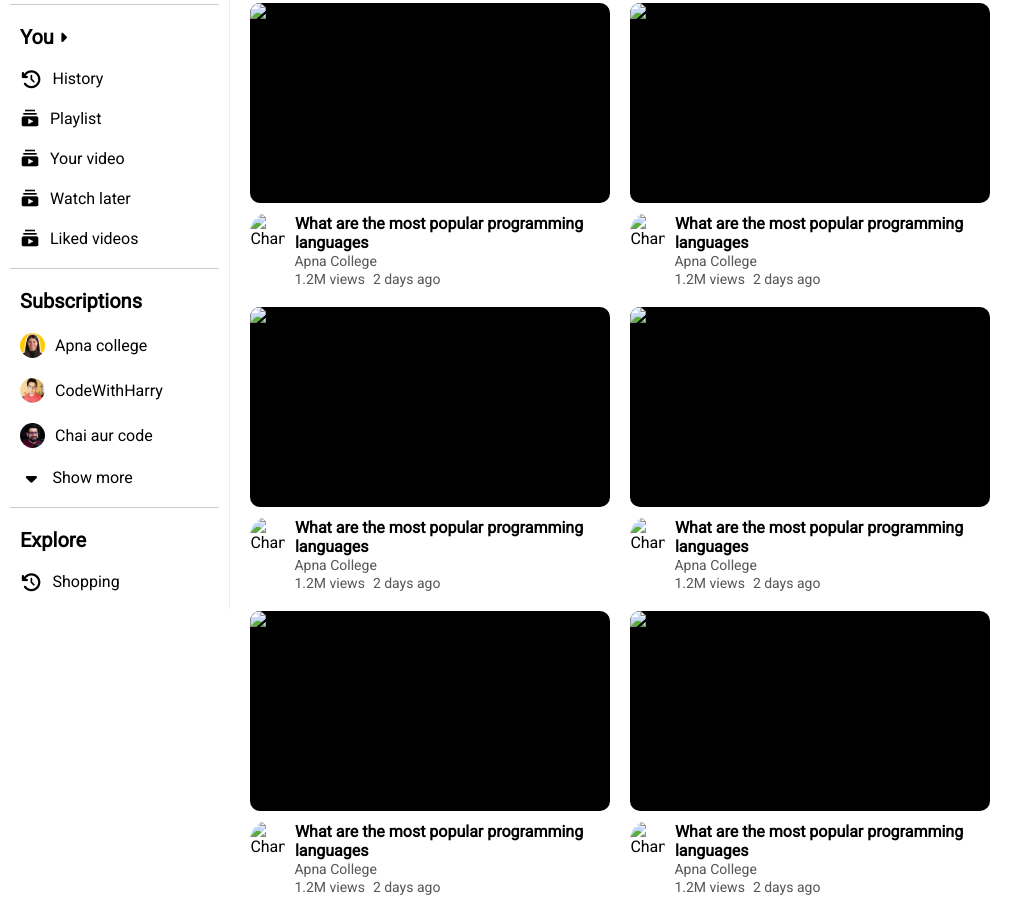
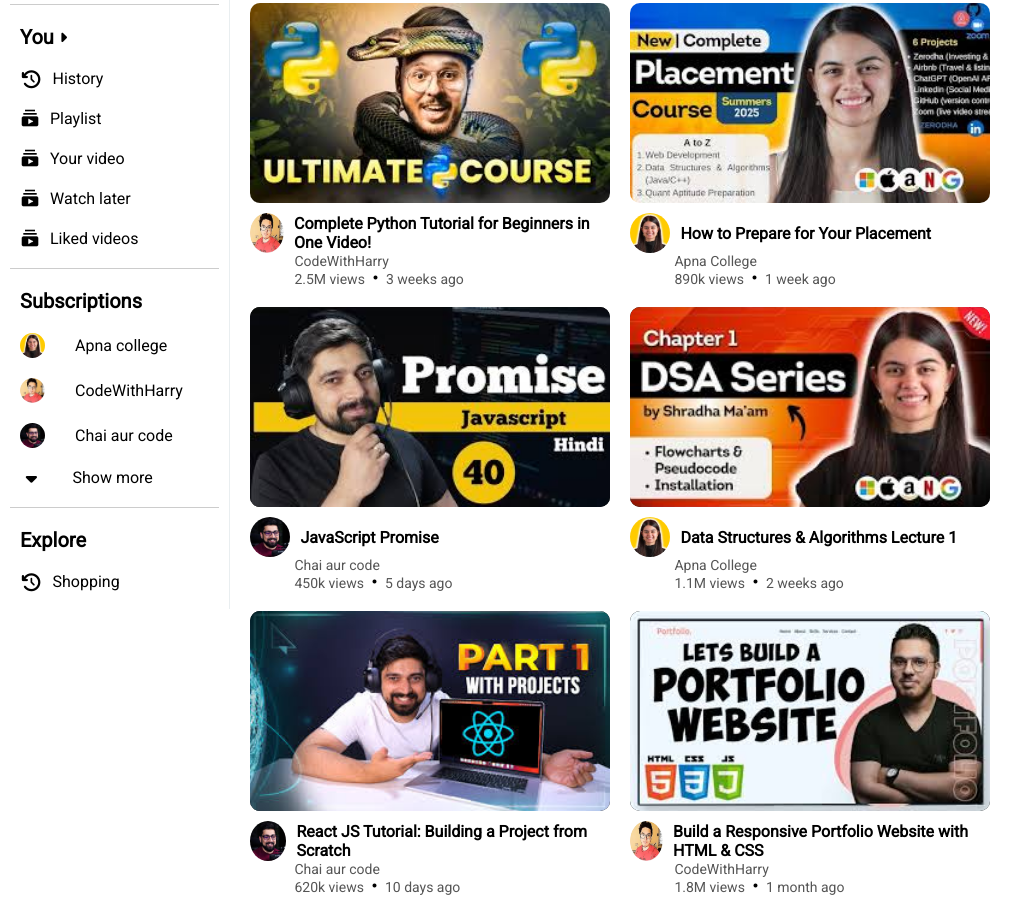
Before and after one commit to sandipsawant10/yt, a plain HTML site: page index.html in a window 1280 px wide. Shown: the part 191-1106 px from the top of the page, without its empty margins (0-1033 px from the left). Drawn offline with Linux system fonts and the light colour scheme.

Commit message:
Pura ho gaya bhai :>

```diff
--- a/index.html
+++ b/index.html
@@ -16,9 +16,9 @@
       href="https://fonts.googleapis.com/css2?family=Roboto&display=swap"
       rel="stylesheet"
     />
+    <link rel="logo" href="./image/yt_logo.png">
   </head>
   <body>
-    <!-- Header -->
     <header>
       <div class="header-left">
         <i class="fa-solid fa-bars"></i>
@@ -53,7 +53,6 @@
       </div>
     </header>
 
-    <!-- Horizontal Filter Buttons -->
     <div class="hr-buttons">
       <button>All</button>
       <button>Music</button>
@@ -70,9 +69,7 @@
       <button>New</button>
     </div>
 
-    <!-- Main Content -->
     <div class="main-content">
-      <!-- Sidebar -->
       <div class="side-bar">
         <div class="buttons">
           <i class="fa-solid fa-house"></i>
@@ -175,128 +172,184 @@
           <i class="fa-solid fa-clock-rotate-left"></i>
           <p>Podcasts</p>
         </div>
+        <div class="line"></div>
+        <div class="not-hover">
+          <p style="font-weight: 600; font-size: 20px">More from YouTube</p>
+        </div>
+        <div class="buttons pre">
+          <img src="./image/yt_logo.png" />
+          <p>YouTube Premium</p>
+        </div>
+        <div class="buttons pre">
+          <img src="./image/yt_studio.png" />
+          <p>YouTube Studio</p>
+        </div>
+        <div class="buttons pre">
+          <img
+            src="./image/yt_music.png"
+            style="width: 30px; height: 30px; margin-right: 10px"
+          />
+          <p>YouTube Music</p>
+        </div>
+        <div class="buttons pre">
+          <img src="./image/yt_kids.png" />
+          <p>YouTube Kids</p>
+        </div>
+        <div class="line"></div>
+        <p class="yt_info">
+          About Press Copyright Contact us Creators Advertise Developers
+        </p>
+
+        <p class="yt_info">
+          Terms Privacy Policy & Safety How YouTube worksTest new features
+        </p>
+
+        <p class="yt_info copy">© 2025 Google LLC</p>
       </div>
 
-      <!-- Video Grid -->
       <div class="videos">
         <div class="video-card">
           <div class="video">
-            <img src="image/video1.jpg" alt="Video Thumbnail" />
+            <img
+              src="image/ultimate_py.png"
+              alt="Video Thumbnail"
+            />
           </div>
           <div class="down">
             <div class="profile">
-              <img src="image/profile1.jpg" alt="Channel Logo" />
+              <img src="image/codewith_yt.png" alt="Channel Logo" />
             </div>
             <div class="caption">
-              <p>What are the most popular programming languages</p>
+              <p>Complete Python Tutorial for Beginners in One Video!</p>
+            </div>
+          </div>
+          <div class="ch-name">
+            <p>CodeWithHarry</p>
+          </div>
+          <div class="views-days">
+            <p>2.5M views</p>
+            <i class="fa-solid fa-circle dot"></i>
+            <p>3 weeks ago</p>
+          </div>
+        </div>
+        <div class="video-card">
+          <div class="video">
+            <img
+              src="./image/placement.png"
+              alt="Video Thumbnail"
+            />
+          </div>
+          <div class="down">
+            <div class="profile">
+              <img src="image/yt_apnacollege.png" alt="Channel Logo" />
+            </div>
+            <div class="caption">
+              <p>How to Prepare for Your Placement</p>
             </div>
           </div>
           <div class="ch-name">
             <p>Apna College</p>
           </div>
           <div class="views-days">
-            <p>1.2M views</p>
-            <p>2 days ago</p>
+            <p>890k views</p>
+            <i class="fa-solid fa-circle dot"></i>
+            <p>1 week ago</p>
           </div>
         </div>
         <div class="video-card">
           <div class="video">
-            <img src="image/video1.jpg" alt="Video Thumbnail" />
+            <img
+              src="./image/promise_js.png"
+              alt="Video Thumbnail"
+            />
           </div>
           <div class="down">
             <div class="profile">
-              <img src="image/profile1.jpg" alt="Channel Logo" />
+              <img src="image/chaiaurcode_yt.png" alt="Channel Logo" />
             </div>
             <div class="caption">
-              <p>What are the most popular programming languages</p>
+              <p>JavaScript Promise</p>
+            </div>
+          </div>
+          <div class="ch-name">
+            <p>Chai aur code</p>
+          </div>
+          <div class="views-days">
+            <p>450k views</p>
+            <i class="fa-solid fa-circle dot"></i>
+            <p>5 days ago</p>
+          </div>
+        </div>
+        <div class="video-card">
+          <div class="video">
+            <img
+              src="./image/DSA_series.png"
+              alt="Video Thumbnail"
+            />
+          </div>
+          <div class="down">
+            <div class="profile">
+              <img src="image/yt_apnacollege.png" alt="Channel Logo" />
+            </div>
+            <div class="caption">
+              <p>Data Structures & Algorithms Lecture 1</p>
             </div>
           </div>
           <div class="ch-name">
             <p>Apna College</p>
           </div>
           <div class="views-days">
-            <p>1.2M views</p>
-            <p>2 days ago</p>
+            <p>1.1M views</p>
+            <i class="fa-solid fa-circle dot"></i>
+            <p>2 weeks ago</p>
           </div>
         </div>
         <div class="video-card">
           <div class="video">
-            <img src="image/video1.jpg" alt="Video Thumbnail" />
+            <img
+              src="./image/react.png"
+              alt="Video Thumbnail"
+            />
           </div>
           <div class="down">
             <div class="profile">
-              <img src="image/profile1.jpg" alt="Channel Logo" />
+              <img src="image/chaiaurcode_yt.png" alt="Channel Logo" />
             </div>
             <div class="caption">
-              <p>What are the most popular programming languages</p>
+              <p>React JS Tutorial: Building a Project from Scratch</p>
             </div>
           </div>
           <div class="ch-name">
-            <p>Apna College</p>
+            <p>Chai aur code</p>
           </div>
           <div class="views-days">
-            <p>1.2M views</p>
-            <p>2 days ago</p>
+            <p>620k views</p>
+            <i class="fa-solid fa-circle dot"></i>
+            <p>10 days ago</p>
           </div>
         </div>
         <div class="video-card">
           <div class="video">
-            <img src="image/video1.jpg" alt="Video Thumbnail" />
+            <img
+              src="./image/portfolio.png"
+              alt="Video Thumbnail"
+            />
           </div>
           <div class="down">
             <div class="profile">
-              <img src="image/profile1.jpg" alt="Channel Logo" />
+              <img src="image/codewith_yt.png" alt="Channel Logo" />
             </div>
             <div class="caption">
-              <p>What are the most popular programming languages</p>
+              <p>Build a Responsive Portfolio Website with HTML & CSS</p>
             </div>
           </div>
           <div class="ch-name">
-            <p>Apna College</p>
+            <p>CodeWithHarry</p>
           </div>
           <div class="views-days">
-            <p>1.2M views</p>
-            <p>2 days ago</p>
-          </div>
-        </div>
-        <div class="video-card">
-          <div class="video">
-            <img src="image/video1.jpg" alt="Video Thumbnail" />
-          </div>
-          <div class="down">
-            <div class="profile">
-              <img src="image/profile1.jpg" alt="Channel Logo" />
-            </div>
-            <div class="caption">
-              <p>What are the most popular programming languages</p>
-            </div>
-          </div>
-          <div class="ch-name">
-            <p>Apna College</p>
-          </div>
-          <div class="views-days">
-            <p>1.2M views</p>
-            <p>2 days ago</p>
-          </div>
-        </div>
-        <div class="video-card">
-          <div class="video">
-            <img src="image/video1.jpg" alt="Video Thumbnail" />
-          </div>
-          <div class="down">
-            <div class="profile">
-              <img src="image/profile1.jpg" alt="Channel Logo" />
-            </div>
-            <div class="caption">
-              <p>What are the most popular programming languages</p>
-            </div>
-          </div>
-          <div class="ch-name">
-            <p>Apna College</p>
-          </div>
-          <div class="views-days">
-            <p>1.2M views</p>
-            <p>2 days ago</p>
+            <p>1.8M views</p>
+            <i class="fa-solid fa-circle dot"></i>
+            <p>1 month ago</p>
           </div>
         </div>
       </div>
--- a/style.css
+++ b/style.css
@@ -213,6 +213,26 @@
   width: 25px;
 }
 
+.yt p{
+  margin-left: 20px;
+}
+.pre img {
+  height: 25px;
+  width: 25px;
+  margin-right: 15px;
+  margin-bottom: 3px;
+}
+.yt_info{
+  font-size: 14px;
+  margin: 13px;
+  font-weight: 500;
+}
+.copy{
+  font-size: 12px;
+  font-weight: 100;
+  color: #606060;
+}
+
 /* Horizontal buttons */
 .hr-buttons {
   margin-left: 18%;
@@ -303,3 +323,8 @@
 .ch-name {
   margin-left: 44px;
 }
+
+.dot{
+  font-size: 4px;
+  margin-bottom: 2px;
+}
```
Also changed, not shown: image/DSA_series.png (added), image/placement.png (added), image/portfolio.png (added), image/promise_js.png (added), image/react.png (added), image/ultimate_py.png (added), image/yt_kids.png (added), image/yt_logo.png (added), image/yt_music.png (added), image/yt_studio.png (added).
